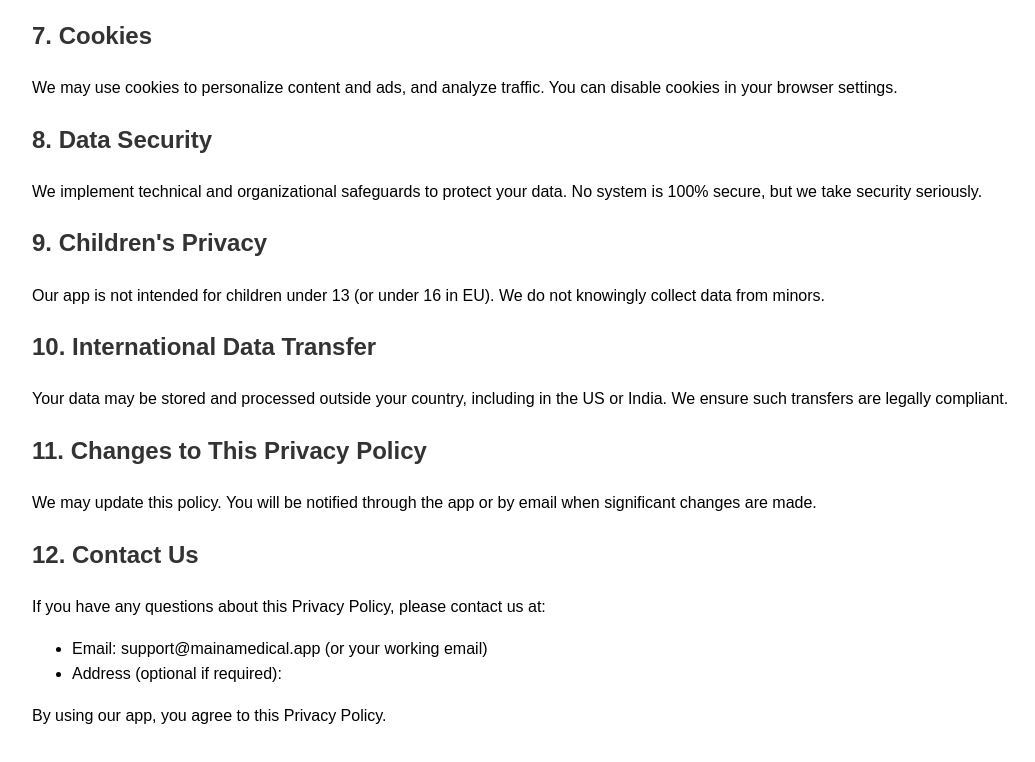
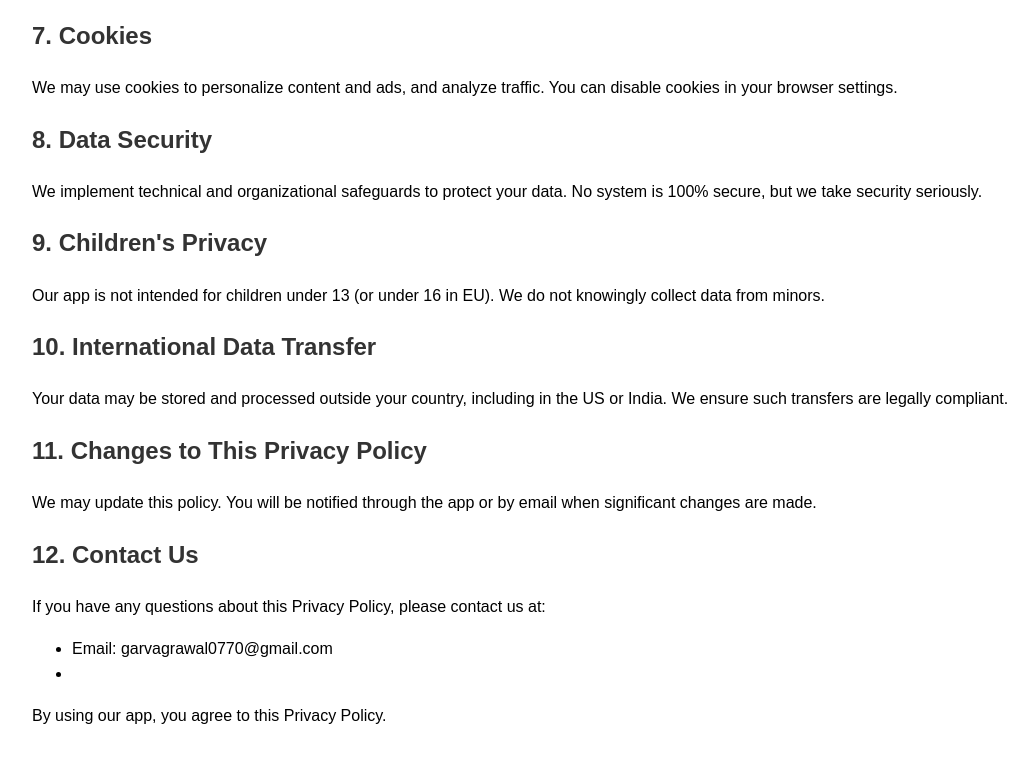
Before and after one commit to mindsofbrands/maina_privacy-policy, a plain HTML site: page index.html in a window 1280 px wide. Shown: the part 1340-2102 px from the top of the page, without its empty margins (8-1043 px from the left). Drawn offline with Linux system fonts and the light colour scheme.

Commit message:
index.html

```diff
--- a/index.html
+++ b/index.html
@@ -80,8 +80,8 @@
   <h2>12. Contact Us</h2>
   <p>If you have any questions about this Privacy Policy, please contact us at:</p>
   <ul>
-    <li>Email: support@mainamedical.app (or your working email)</li>
-    <li>Address (optional if required):</li>
+    <li>Email: garvagrawal0770@gmail.com</li>
+    <li> </li>
   </ul>
 
   <p>By using our app, you agree to this Privacy Policy.</p>
```
